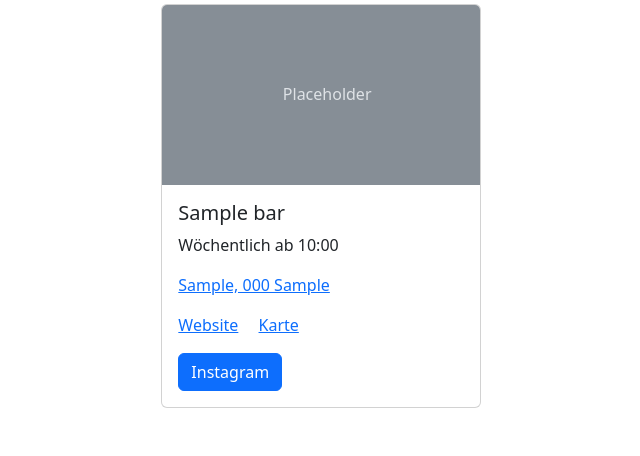
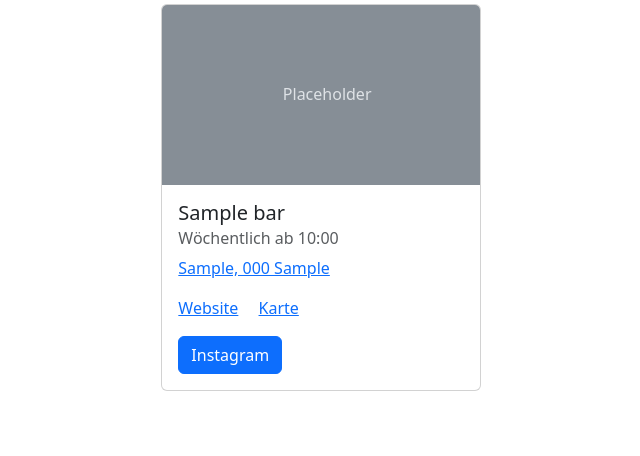
Before and after one commit to studi-bars/website, a Django app: page / in a window 1280 px wide. Shown: the part 745-1201 px from the top of the page, without its empty margins (64-704 px from the left). After the commit the page ends 1136 px from the top, so only its background shows below. Run offline with Django 5.2, Linux system fonts and the light colour scheme; tables that the repository leaves empty hold one stand-in row (values such as "Sample post"); some libraries are stand-ins or nearby versions.

Commit message:
Format opening hours differently

```diff
--- a/main/templates/main/main.html
+++ b/main/templates/main/main.html
@@ -55,14 +55,14 @@
                             </svg>
                             <div class="card-body">
                                 <h5 class="card-title">{{ bar.name }}</h5>
-                                <p class="card-text">
+                                <h6 class="card-subtitle mb-2 text-body-secondary">
                                     {% if bar.open == 1 %}
                                         Wöchentlich
                                     {% else %}
                                         Jeden 1./3./5. {{ day.0 }}
                                     {% endif %}
                                     ab {{ bar.start_time }}
-                                </p>
+                                </h6>
                                 <p class="card-text">
                                     <a target="_blank" href="https://maps.google.com/?q={{ bar.name }}, {{ bar.street }}, {{ bar.zip_code }} {{ bar.city }}">{{ bar.street }}, {{ bar.zip_code }} {{ bar.city }}</a>
                                 </p>
```
